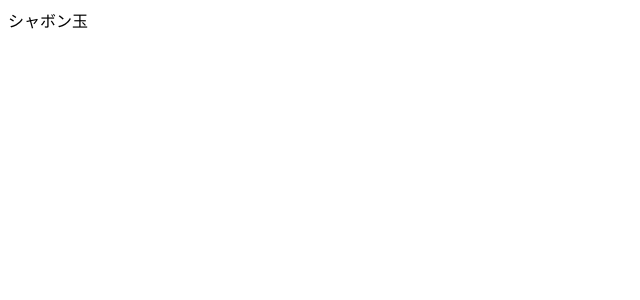
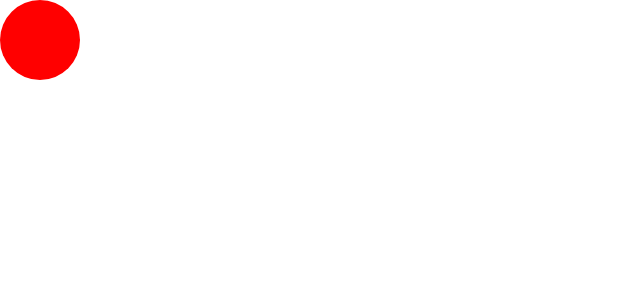
Before and after one commit to SonedaYusuke/awa-folder, a Nuxt app: page / in a window 1280 px wide. Shown: the top 300 px of the page, without its empty margins (0-640 px from the left). Built offline with nearby package versions, Linux system fonts and the light colour scheme.

Commit message:
scss入れる

```diff
--- /dev/null
+++ b/assets/scss/_reset.scss
@@ -0,0 +1,5 @@
+html,
+body {
+  margin: 0;
+  padding: 0;
+}
--- /dev/null
+++ b/assets/scss/app.scss
@@ -0,0 +1 @@
+@import '_reset.scss';
--- a/components/Shabon.vue
+++ b/components/Shabon.vue
@@ -1,9 +1,16 @@
 <template>
-  <div>シャボン玉</div>
+  <div class="shabon"></div>
 </template>
 
 <script>
 export default {}
 </script>
 
-<style lang="scss" scoped></style>
+<style lang="scss" scoped>
+.shabon {
+  width: 80px;
+  height: 80px;
+  background-color: red;
+  border-radius: 100vh;
+}
+</style>
--- a/nuxt.config.js
+++ b/nuxt.config.js
@@ -18,7 +18,7 @@ export default {
   },
 
   // Global CSS: https://go.nuxtjs.dev/config-css
-  css: [],
+  css: ['~/assets/scss/app.scss'],
 
   // Plugins to run before rendering page: https://go.nuxtjs.dev/config-plugins
   plugins: [],
--- a/package.json
+++ b/package.json
@@ -29,6 +29,8 @@
     "eslint-config-prettier": "^8.3.0",
     "eslint-plugin-nuxt": "^3.1.0",
     "eslint-plugin-vue": "^8.2.0",
-    "prettier": "^2.5.1"
+    "prettier": "^2.5.1",
+    "sass": "^1.55.0",
+    "sass-loader": "^10.3.1"
   }
 }
```
Also changed, not shown: 1 other file (tests, documents, lock files or other folders).
